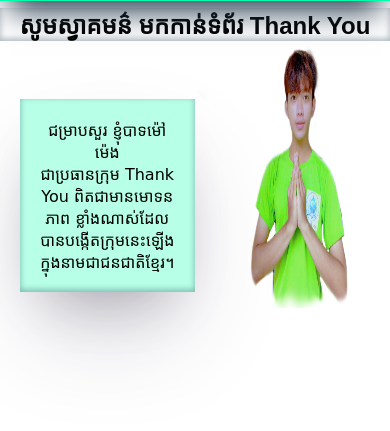
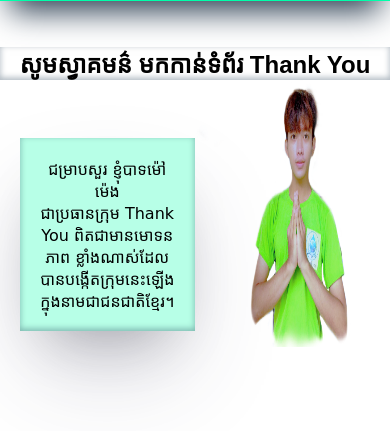
Before and after one commit to meng-mao/ThankYouMengMao, a plain HTML site: page index.html in a window 390 px wide. Shown: the part 161-592 px from the top of the page. Drawn offline with Linux system fonts and the light colour scheme; a web font is replaced by a local one.

Commit message:
oto more

```diff
--- a/CSS/style1.css
+++ b/CSS/style1.css
@@ -270,7 +270,11 @@ body{
 
 }
 @media(max-width:580px){
+
     /* part for home of html */
+    .content1 h2{
+        margin-top: 10%;
+    }
     .informationcontent1 p{
         border-radius: 0%;
     }
```
